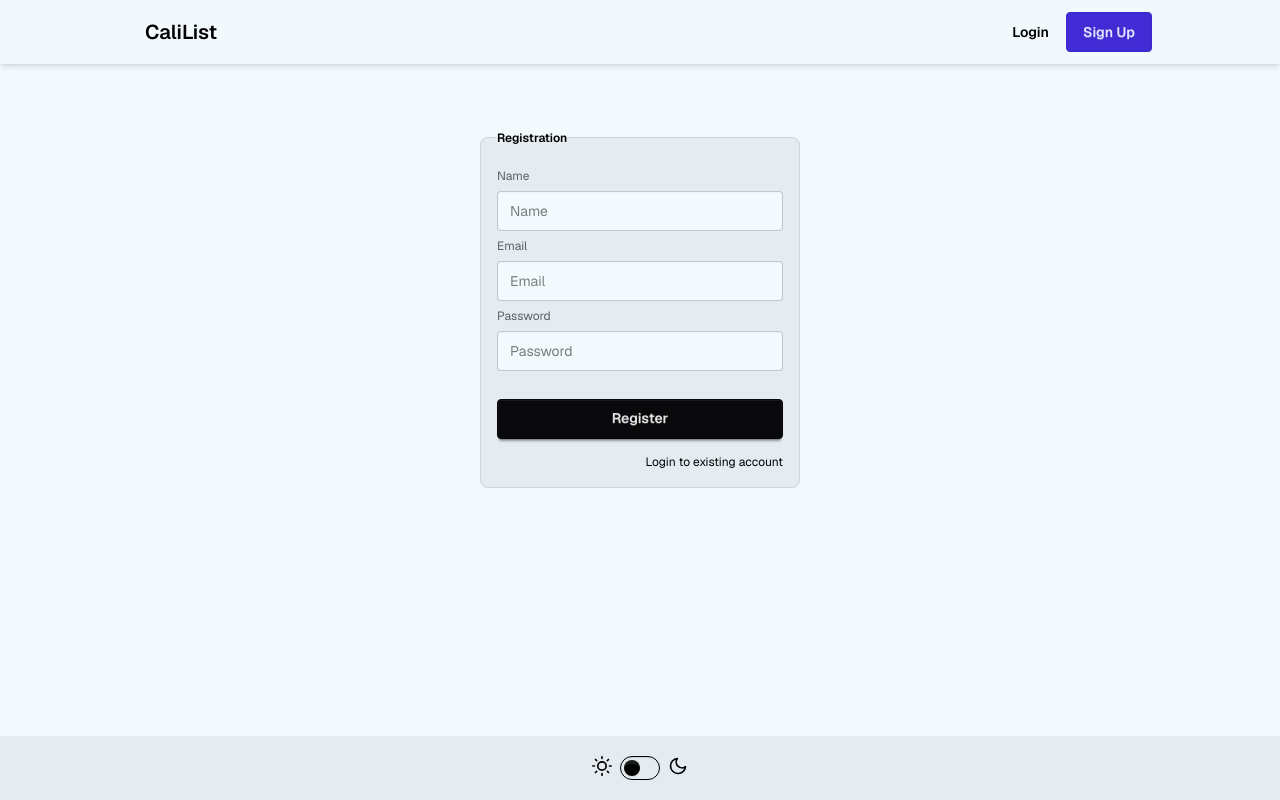
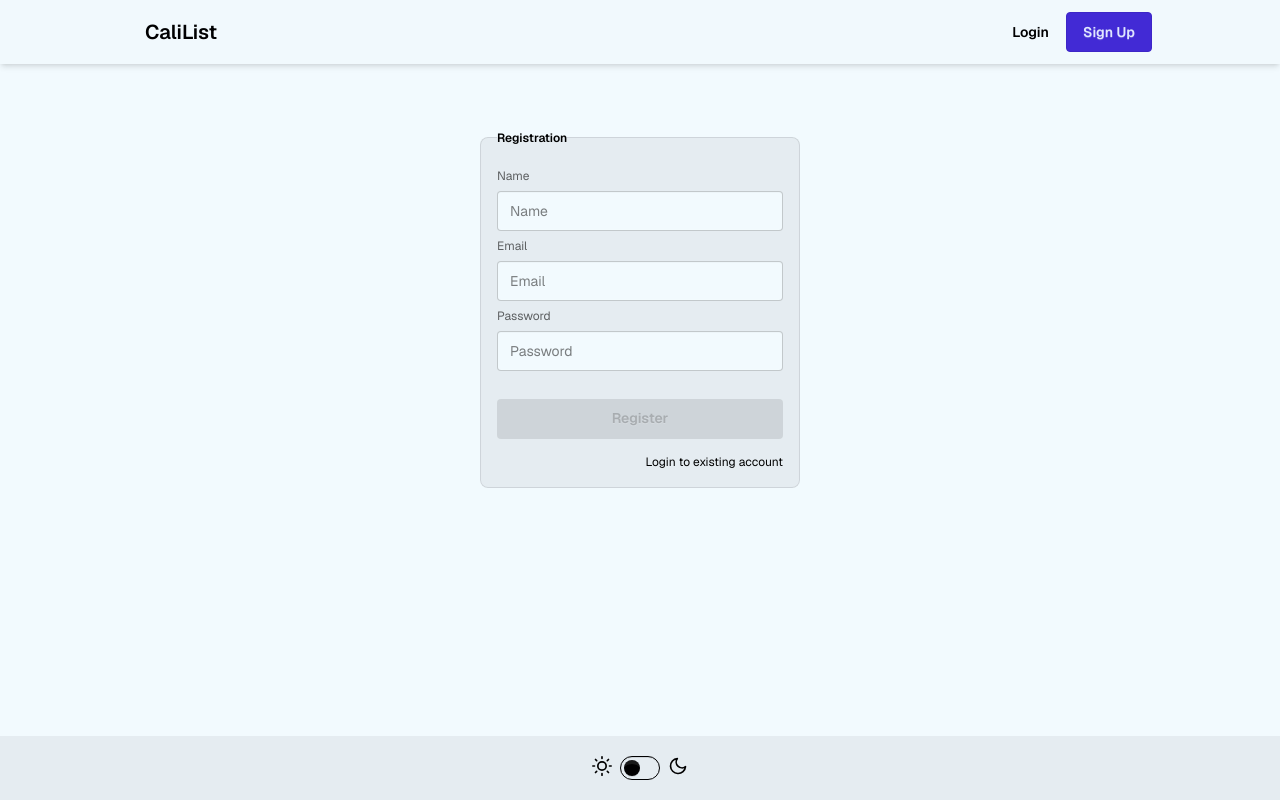
Before and after one commit to kr1s6/cali-list-nodejs-frontend, a Next.js app: page /registration in a window 1280 px wide. Built offline with nearby package versions, Linux system fonts and the light colour scheme.

Commit message:
registration button disabled

```diff
--- a/src/app/registration/page.js
+++ b/src/app/registration/page.js
@@ -3,6 +3,8 @@ import Link from "next/link";
 import { useEffect, useRef, useState } from "react";
 
 export default function Registration() {
+  const [isDisabled, setIsDisabled] = useState(true);
+
   const [nameIsTouched, nameSetIsTouched] = useState(false);
   const [emailIsTouched, setEmailIsTouched] = useState(false);
   const [passwordIsTouched, passwordSetIsTouched] = useState(false);
@@ -25,6 +27,14 @@ export default function Registration() {
     name: useRef(null),
     email: useRef(null),
   };
+
+  useEffect(() => {
+    if (nameIsValid && emailIsValid && isValidLength && isOneNumber && isOneLowerCase && isOneUpperCase) {
+      setIsDisabled(false);
+    } else {
+      setIsDisabled(true);
+    }
+  }, [nameIsValid, emailIsValid, isValidLength, isOneNumber, isOneLowerCase, isOneUpperCase]);
 
   useEffect(() => {
     if (refs.name.current) {
@@ -118,7 +128,7 @@ export default function Registration() {
           )}
         </div>
 
-        <button className="btn btn-neutral mt-4" onClick={registrationPostRequest}>Register</button>
+        <button className="btn btn-neutral mt-4" disabled={isDisabled} onClick={registrationPostRequest}>Register</button>
         <div className="mt-2 w-full flex justify-end">
           <Link href="/login" className="link link-hover">Login to existing account</Link>
         </div>
```
